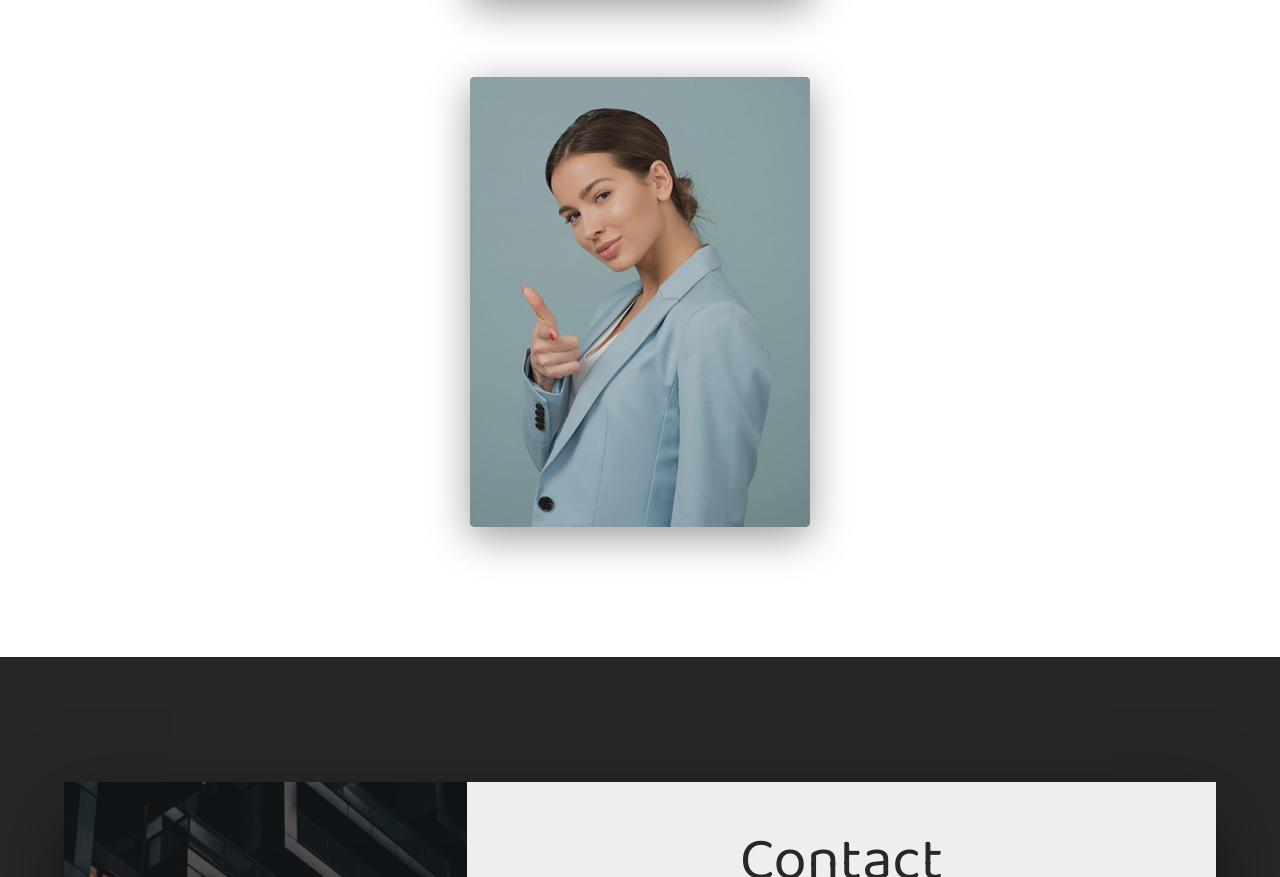
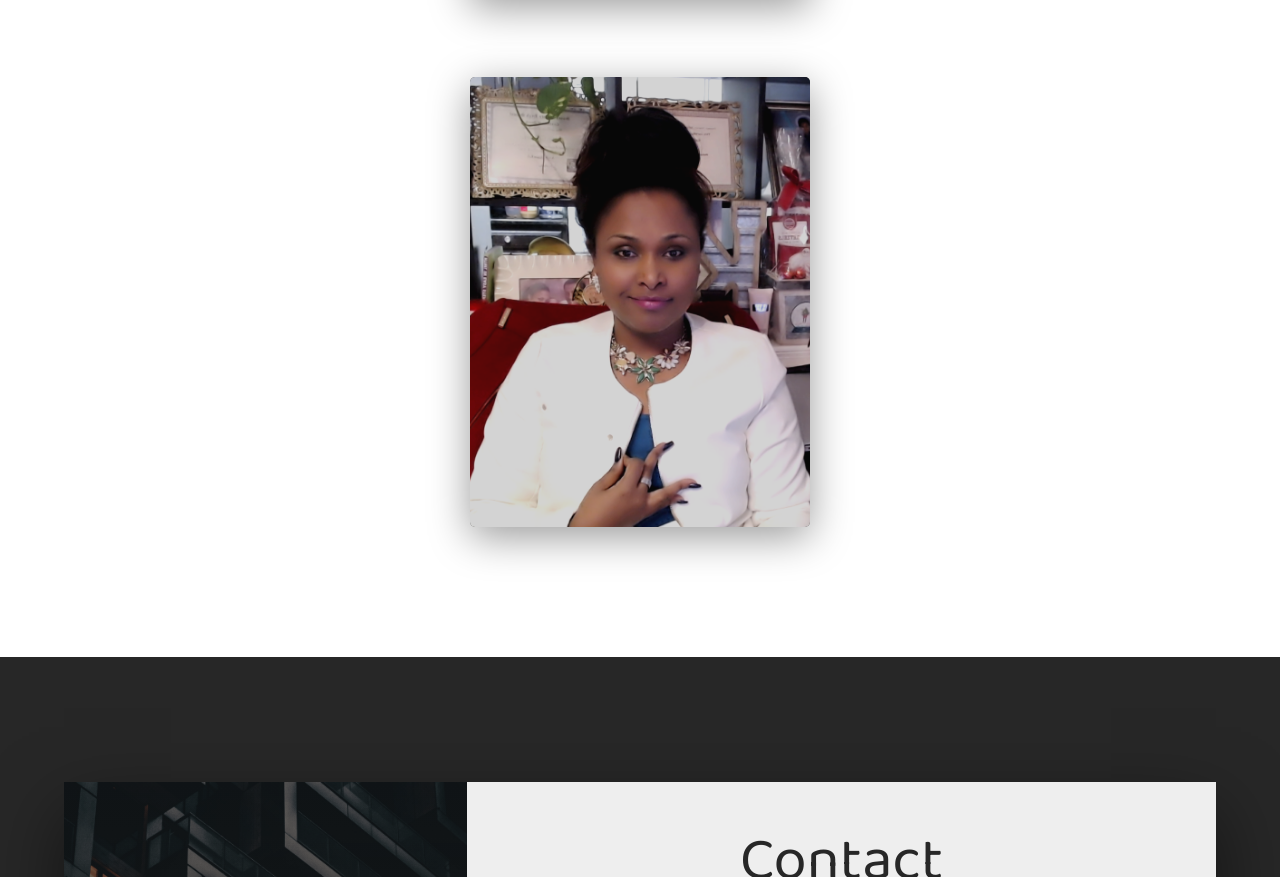
Before and after one commit to KaliAbebe/Tarras-Seaboy-website, a plain HTML site: page index.html in a window 1280 px wide. Shown: the part 3115-3992 px from the top of the page. Drawn offline with nearby package versions, Linux system fonts and the light colour scheme; a web font is replaced by a local one.

Commit message:
pic change

```diff
--- a/index.html
+++ b/index.html
@@ -185,7 +185,7 @@
           </div>
           <div class="card" data-tilt>
             <div class="card-img-wrapper">
-              <img src="images/person-3.jpg" alt="Architect" />
+              <img src="images/kali.png" alt="Architect" />
             </div>
             <div class="card-info">
               <h2>John Doe</h2>
```
Also changed, not shown: images/person-3.jpg (deleted).
